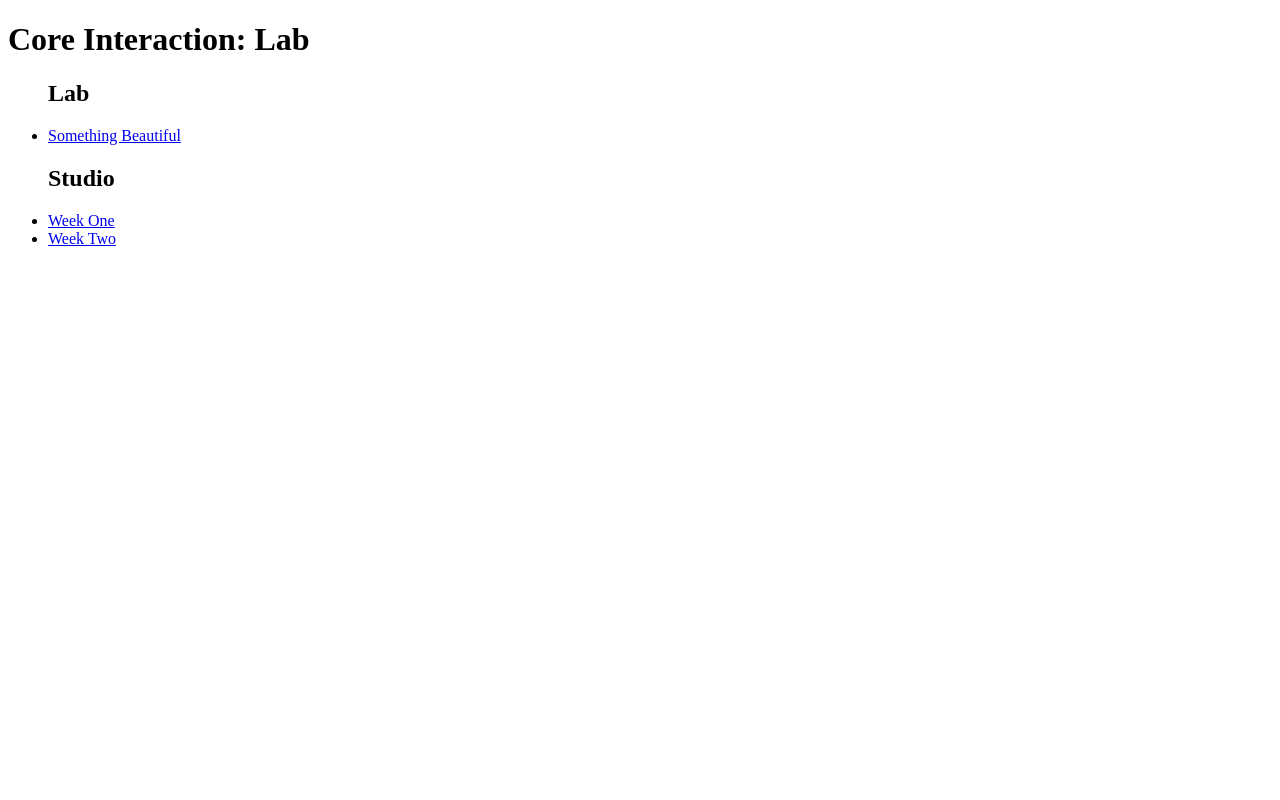
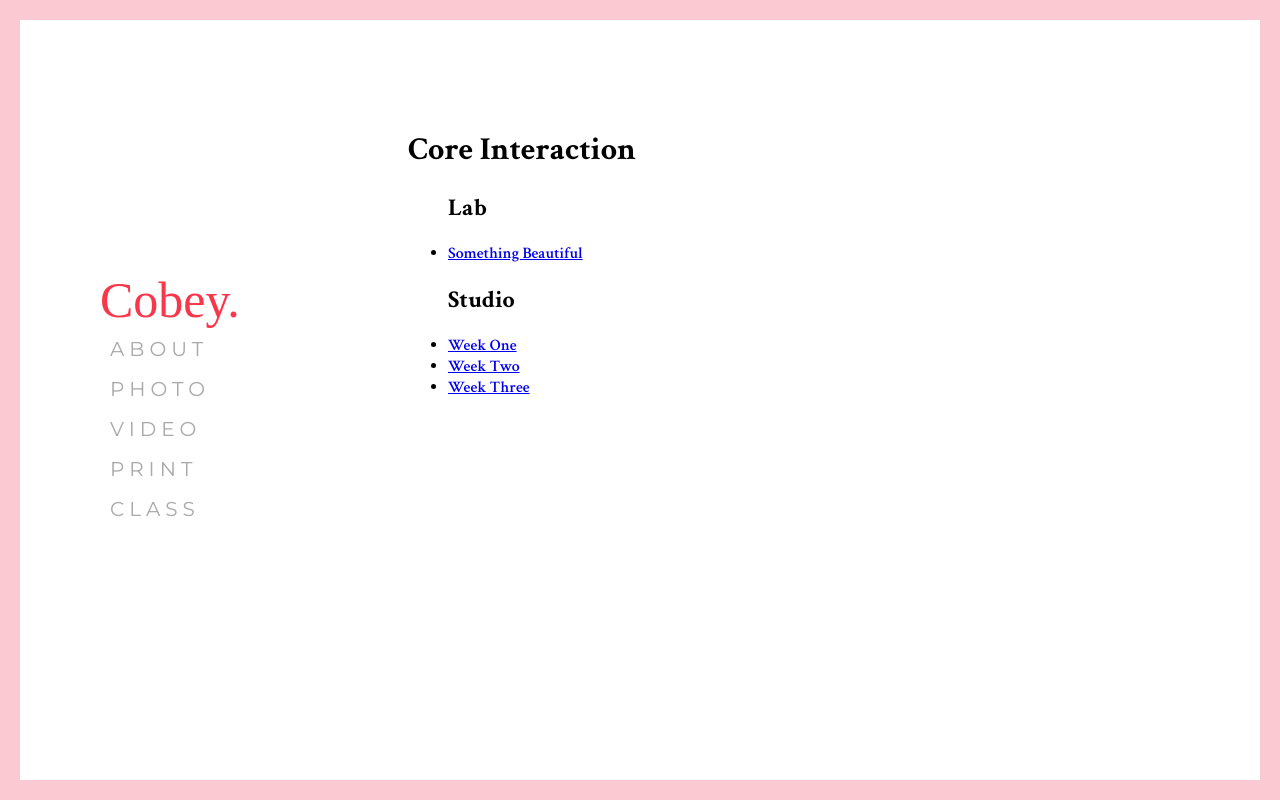
Before and after one commit to lusic468/lusic468.github.io, a plain HTML site: page inger/interaction.html in a window 1280 px wide. Drawn offline with Linux system fonts and the light colour scheme; a web font is replaced by a local one.

Commit message:
09/02/2017 18:48

```diff
--- a/inger/interaction.html
+++ b/inger/interaction.html
@@ -2,11 +2,33 @@
 <html>
 
 <head>
-<title>Interaction Lab + Studio</title>
+  <title>Interaction Lab + Studio</title>
+  <link rel="stylesheet" type="text/css"
+  href="styles/styles.css">
+
+  <link href="https://fonts.googleapis.com/css?family=Inknut+Antiqua:300,400,700&amp;subset=latin-ext" rel="stylesheet">
+  <link href="https://fonts.googleapis.com/css?family=Montserrat:400,700" rel="stylesheet">
+  <link href="https://fonts.googleapis.com/css?family=Crimson+Text:600,600i,700,700i" rel="stylesheet">
+
+  <div id="left"></div><div id="right"></div><div id="top"></div><div id="bottom"></div>
+
+	<div id="header">
+		<a href="http://www.cobeyl.us/inger/" id="mainHeader1">Cobey.</a> <br>
+		<a href="about/" id="mainHeader2">ABOUT</a> <br>
+		<a href="photo/" id="mainHeader2">PHOTO</a> <br>
+		<a href="video/" id="mainHeader2">VIDEO</a> <br>
+		<a href="print/" id="mainHeader2">PRINT</a> <br>
+		<a href="interaction.html" id="mainHeader2">CLASS</a>
+	</div>
+	<div>
+
+	</div>
+
 </head>
 
-<body>
-	<h1>Core Interaction: Lab</h1>
+<body id="body">
+
+	<h1>Core Interaction</h1>
 	<ul>
 		<h2>Lab</h2>
 		<li><a href="lab/somethingbeautiful.html">Something Beautiful</a></li>
@@ -15,7 +37,10 @@
 		<h2>Studio</h2>
 		<li><a href="PATH">Week One</a></li>
 		<li><a href="studio/febthirdstudio.html">Week Two</a></li>
+		<li><a href="studio/febtenthstudio.html">Week Three</a></li>
 	</ul>
+
+
 </body>
 
 </html>
--- a/inger/styles/styles.css
+++ b/inger/styles/styles.css
@@ -1 +1,72 @@
 /*COBEYL.US/INGER STYLES*/
+
+/*MASTER FOR HOME*/
+#top, #bottom, #left, #right {
+	background: #fac9d2;
+	position: fixed;}
+
+  #left, #right {
+		top: 0;
+		bottom: 0;
+		width: 20px;}
+
+		#left { left: 0; }
+		#right { right: 0; }
+
+	#top, #bottom {
+		left: 0;
+		right: 0;
+		height: 20px;}
+
+		#top { top: 0; }
+		#bottom { bottom: 0; }
+
+#header{
+
+  position: fixed;
+  top: 50%;
+  left: 0%;
+  width: 400px;
+  margin-left: 100px;
+  transform: translate(0%,-50%);
+
+
+}
+
+#mainHeader1{
+
+  color: #fa364a;
+  text-align: left;
+  font-family: 'Inknut Antiqua', serif;
+  text-decoration: none;
+  font-weight:400;
+  font-size: 50px;
+
+}
+
+#mainHeader2{
+
+  color: darkgrey;
+  text-align: left;
+  font-family: 'Montserrat', Helvetica, sans-serif;
+  text-decoration: none;
+  padding-left: 10px;
+  font-weight: 400;
+  font-size: 20px;
+  letter-spacing: 5px;
+  line-height: 40px;
+
+}
+
+#body{
+
+  position: absolute;
+  top:100px;
+  bottom:100px;
+  right: 100px;
+  left: 400px;
+
+  font-family: 'Crimson Text', serif;
+  font-weight: 600;
+
+}
```
Also changed, not shown: index.html (+1 -1 lines), inger/index.html (+20 -3 lines), 1 other file.
